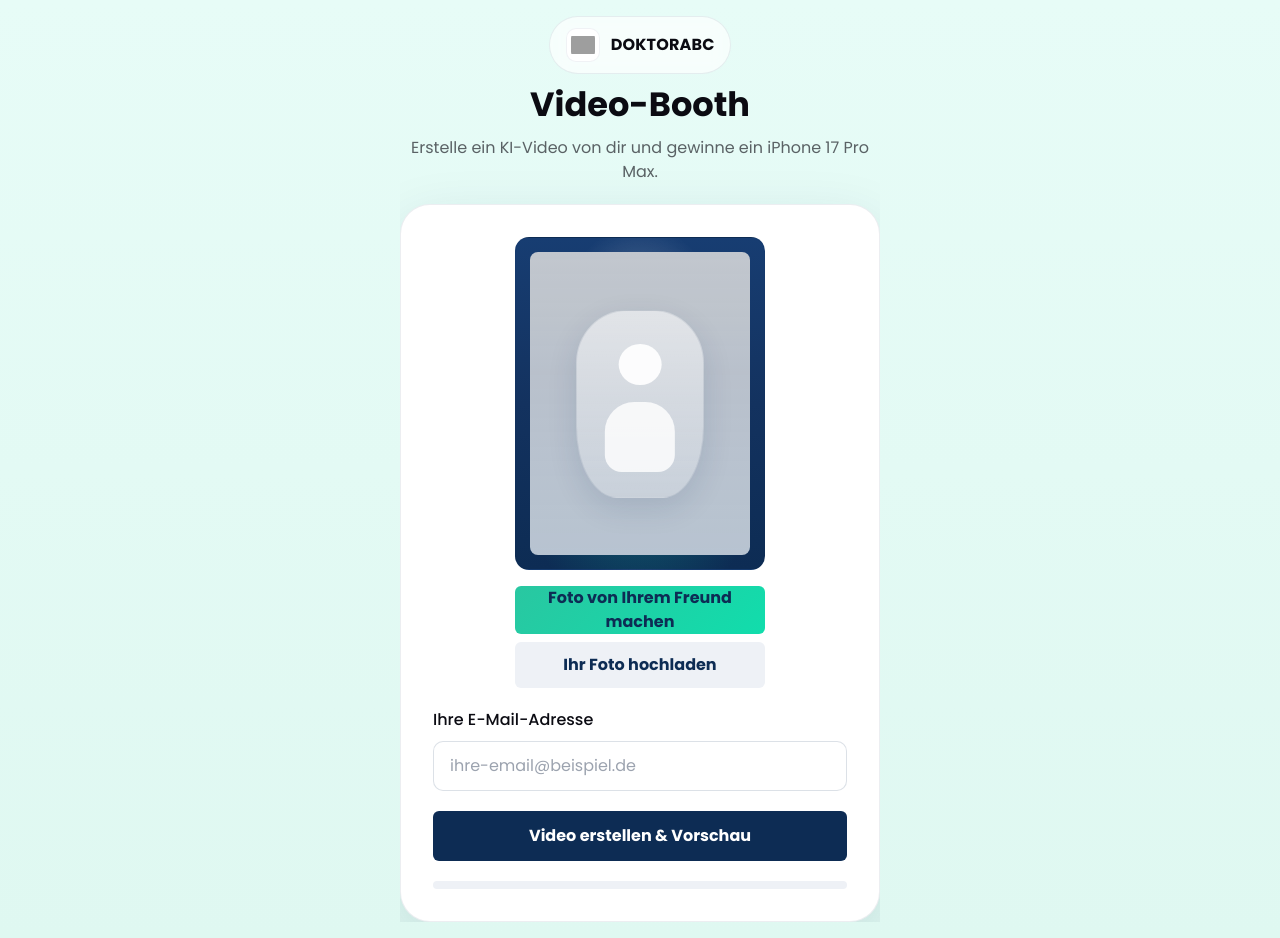
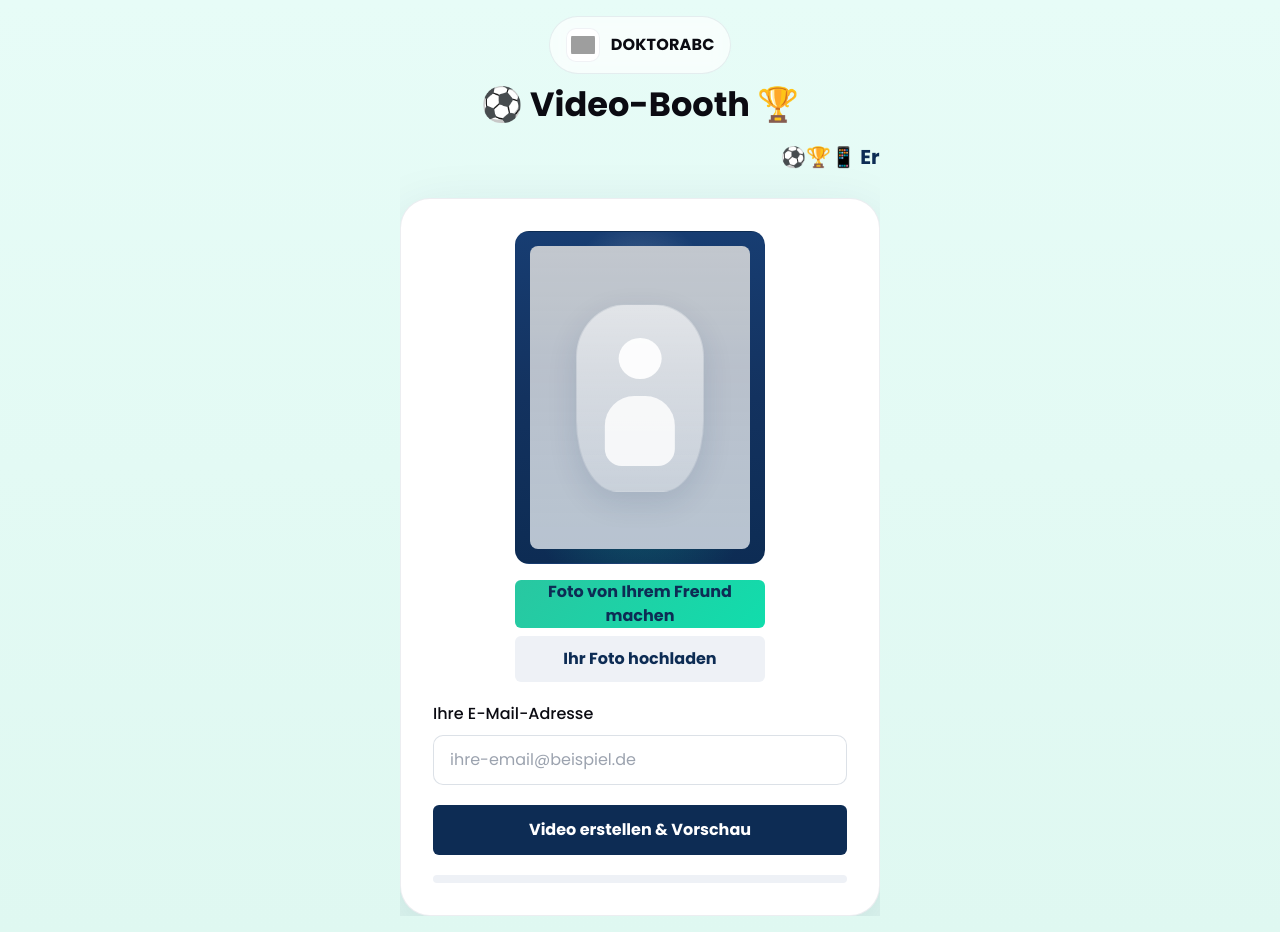
Before and after one commit to doktorabcbooth-web/replicate-video-booth, a Next.js app: page / in a window 1280 px wide. Built offline with nearby package versions, Linux system fonts and the light colour scheme; grey boxes are pictures that could not be loaded.

Commit message:
Add emojis, enlarge, bold and marquee animate the homepage subtitle

```diff
--- a/app/page.tsx
+++ b/app/page.tsx
@@ -13,8 +13,10 @@ export default function Home() {
           />
           <div className="logo-text">DOKTORABC</div>
         </div>
-        <h1 className="title">Video-Booth</h1>
-        <p className="subtitle">Erstelle ein KI-Video von dir und gewinne ein iPhone 17 Pro Max.</p>
+        <h1 className="title">⚽️ Video-Booth 🏆</h1>
+        <div className="marquee-container">
+          <p className="marquee-text">⚽️🏆📱 Erstelle ein KI-Video von dir und gewinne ein iPhone 17 Pro Max! ⚽️🏆📱</p>
+        </div>
       </div>
 
       <CameraCapture />
--- a/styles/globals.css
+++ b/styles/globals.css
@@ -382,3 +382,26 @@ body {
   color: rgba(11, 11, 18, .56);
   line-height: 1.5;
 }
+
+/* Marquee Scrolling Subtitle */
+.marquee-container {
+  overflow: hidden;
+  white-space: nowrap;
+  width: 100%;
+  padding: 6px 0;
+  box-sizing: border-box;
+}
+
+.marquee-text {
+  display: inline-block;
+  font-weight: 700;
+  font-size: clamp(1rem, 0.95rem + 0.5vw, 1.25rem); /* Bigger and bold */
+  color: var(--brand-dark);
+  animation: marquee-scroll 18s linear infinite;
+  padding-left: 10%;
+}
+
+@keyframes marquee-scroll {
+  0% { transform: translate3d(100%, 0, 0); }
+  100% { transform: translate3d(-100%, 0, 0); }
+}
```
